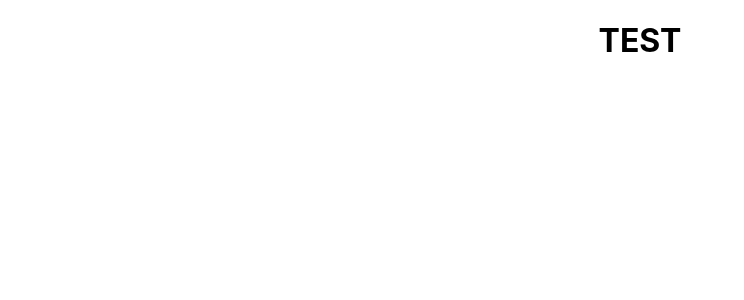
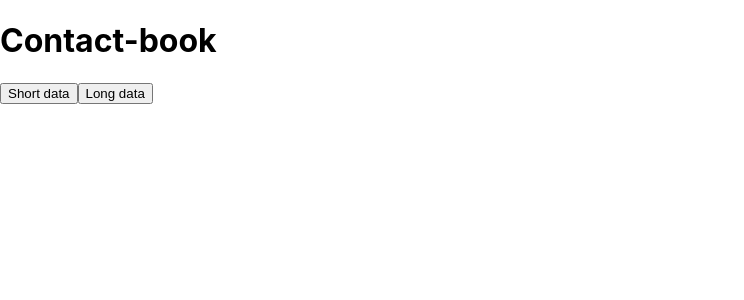
Before and after one commit to DenSpar/contact-book, a React (Create React App) app: page / in a window 1280 px wide. Shown: the top 300 px of the page, without its empty margins (0-744 px from the left). Built offline with nearby package versions, Linux system fonts and the light colour scheme.

Commit message:
компонент выбора набора данных

```diff
--- a/public/index.html
+++ b/public/index.html
@@ -4,7 +4,7 @@
     <meta charset="utf-8" />
     <link rel="icon" href="%PUBLIC_URL%/favicon.ico" />
     <meta name="viewport" content="width=device-width, initial-scale=1" />
-    <title>React App</title>
+    <title>Contact-book</title>
   </head>
   <body>
     <noscript>You need to enable JavaScript to run this app.</noscript>
--- a/src/App.css
+++ /dev/null
@@ -1,38 +0,0 @@
-.App {
-  text-align: center;
-}
-
-.App-logo {
-  height: 40vmin;
-  pointer-events: none;
-}
-
-@media (prefers-reduced-motion: no-preference) {
-  .App-logo {
-    animation: App-logo-spin infinite 20s linear;
-  }
-}
-
-.App-header {
-  background-color: #282c34;
-  min-height: 100vh;
-  display: flex;
-  flex-direction: column;
-  align-items: center;
-  justify-content: center;
-  font-size: calc(10px + 2vmin);
-  color: white;
-}
-
-.App-link {
-  color: #61dafb;
-}
-
-@keyframes App-logo-spin {
-  from {
-    transform: rotate(0deg);
-  }
-  to {
-    transform: rotate(360deg);
-  }
-}
--- a/src/App.js
+++ b/src/App.js
@@ -1,11 +1,15 @@
-import React from 'react';
-import './App.css';
+import React, { Fragment } from 'react';
+import ChooseListSize from './components/ChooseListSize';
+//import getRequestModule from './js/getRequest';
 
 function App() {
   return (
-    <div className="App">
-      <h1>TEST</h1>
-    </div>
+    <Fragment>
+      <div>
+        <h1>Contact-book</h1>
+      </div>
+      <ChooseListSize />
+    </Fragment>
   );
 }
 
--- /dev/null
+++ b/src/components/ChooseListSize.js
@@ -0,0 +1,26 @@
+import React, { Fragment } from 'react';
+import getRequestModule from '../js/getRequest';
+
+let shortListSize = 'http://www.filltext.com/?rows=32&id={number|1000}&firstName={firstName}&lastName={lastName}&email={email}&phone={phone|(xxx)xxx-xx-xx}&address={addressObject}&description={lorem|32}';
+let longListSize = 'http://www.filltext.com/?rows=1000&id={number|1000}&firstName={firstName}&delay=3&lastName={lastName}&email={email}&phone={phone|(xxx)xxx-xx-xx}&address={addressObject}&description={lorem|32}';
+
+let getShortList = function () {
+  return getRequestModule(shortListSize)
+  .then(data => console.log('shortListSize', data));
+};
+
+let getLongList = function () {
+  return getRequestModule(longListSize)
+  .then(data => console.log('longListSize', data));
+};
+
+const ChooseListSize = () => {
+  return(
+    <Fragment>
+      <button onClick={getShortList}>Short data</button>
+      <button onClick={getLongList}>Long data</button>
+    </Fragment>
+  )
+};
+
+export default ChooseListSize;
--- /dev/null
+++ b/src/js/getRequest.js
@@ -0,0 +1,5 @@
+export default function getRequestModule(url) {
+    return fetch(url).then(response => {
+        return response.json()
+    })
+};
```
Also changed, not shown: 1 other file (tests, documents, lock files or other folders).
